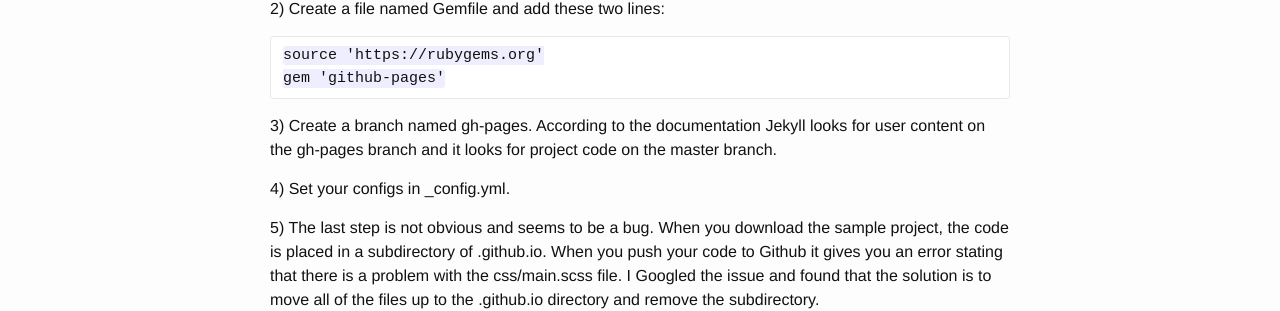
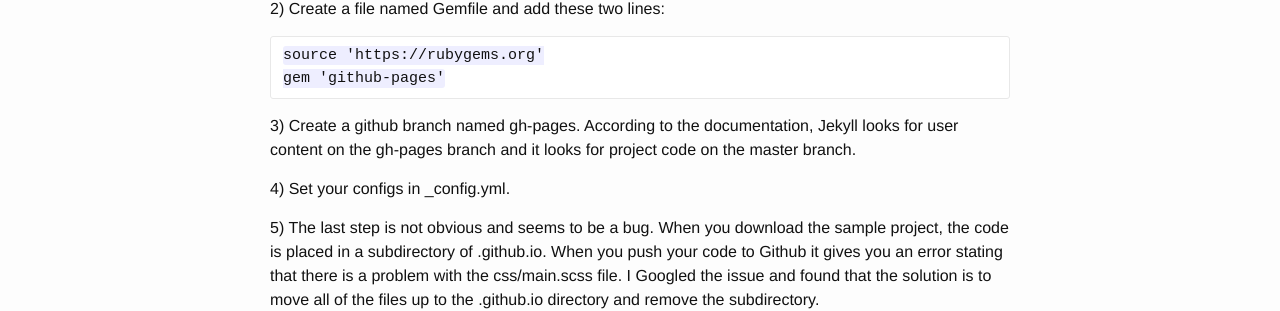
Before and after one commit to jcp1016/jcp1016.github.io, a Jekyll site: the page built from _posts/2015-02-11-welcome-to-jekyll.markdown, in a window 1280 px wide. Shown: the part 329-640 px from the top of the page. Built offline with Jekyll 4.4.1, drawn with Linux system fonts in a browser that asks for light colours.

Commit message:
updated content

```diff
--- a/_posts/2015-02-11-welcome-to-jekyll.markdown
+++ b/_posts/2015-02-11-welcome-to-jekyll.markdown
@@ -13,7 +13,7 @@ This site is hosted on Github and managed with Jekyll.  If like me, you are gett
     source 'https://rubygems.org'
     gem 'github-pages'
 
-3)  Create a branch named gh-pages.  According to the documentation Jekyll looks for user content on the gh-pages branch and it looks for project code on the master branch.
+3)  Create a github branch named gh-pages.  According to the documentation, Jekyll looks for user content on the gh-pages branch and it looks for project code on the master branch.
 
 4)  Set your configs in _config.yml.
 
@@ -33,7 +33,7 @@ print_hi('Tom')
 
 Check out the [Jekyll docs][jekyll] for more info on how to get the most out of Jekyll. File all bugs/feature requests at [Jekyll’s GitHub repo][jekyll-gh]. If you have questions, you can ask them on [Jekyll’s dedicated Help repository][jekyll-help].
 
-[quickstart]:  http://http://jekyllrb.com/docs/quickstart
+[quickstart]:  http://jekyllrb.com/docs/quickstart
 [jekyll]:      http://jekyllrb.com
 [jekyll-gh]:   https://github.com/jekyll/jekyll
 [jekyll-help]: https://github.com/jekyll/jekyll-help
```
